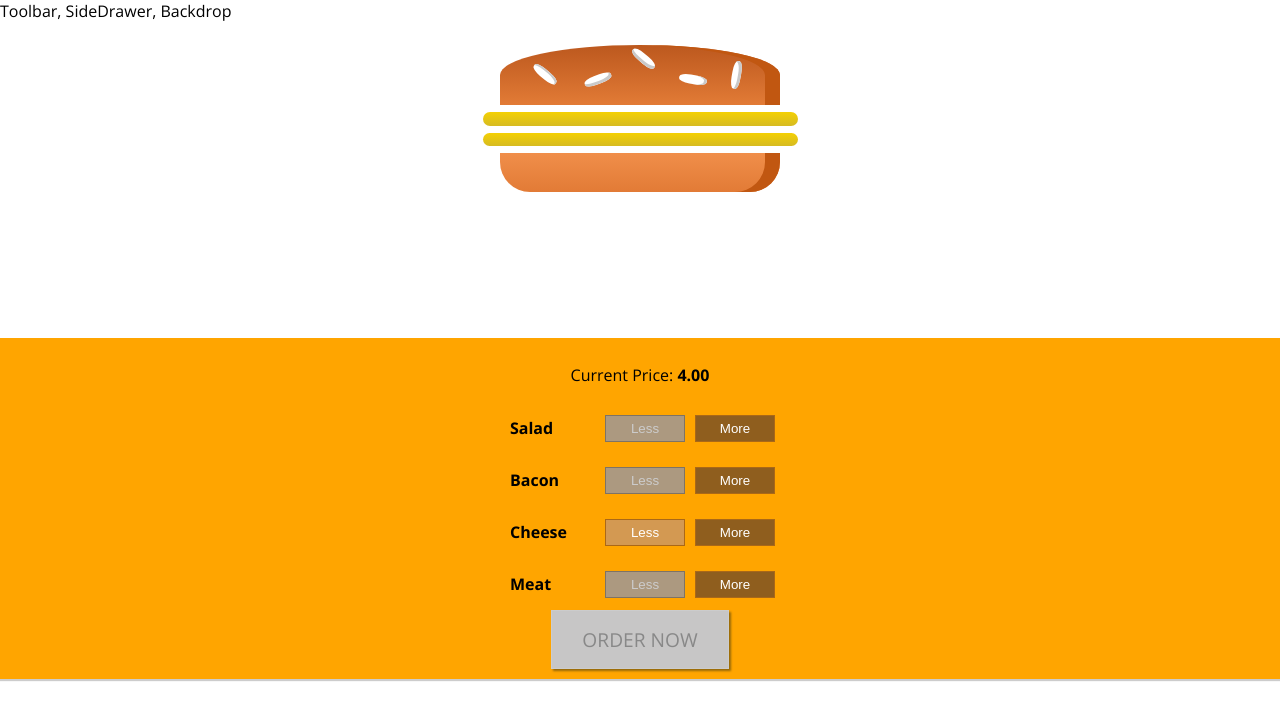
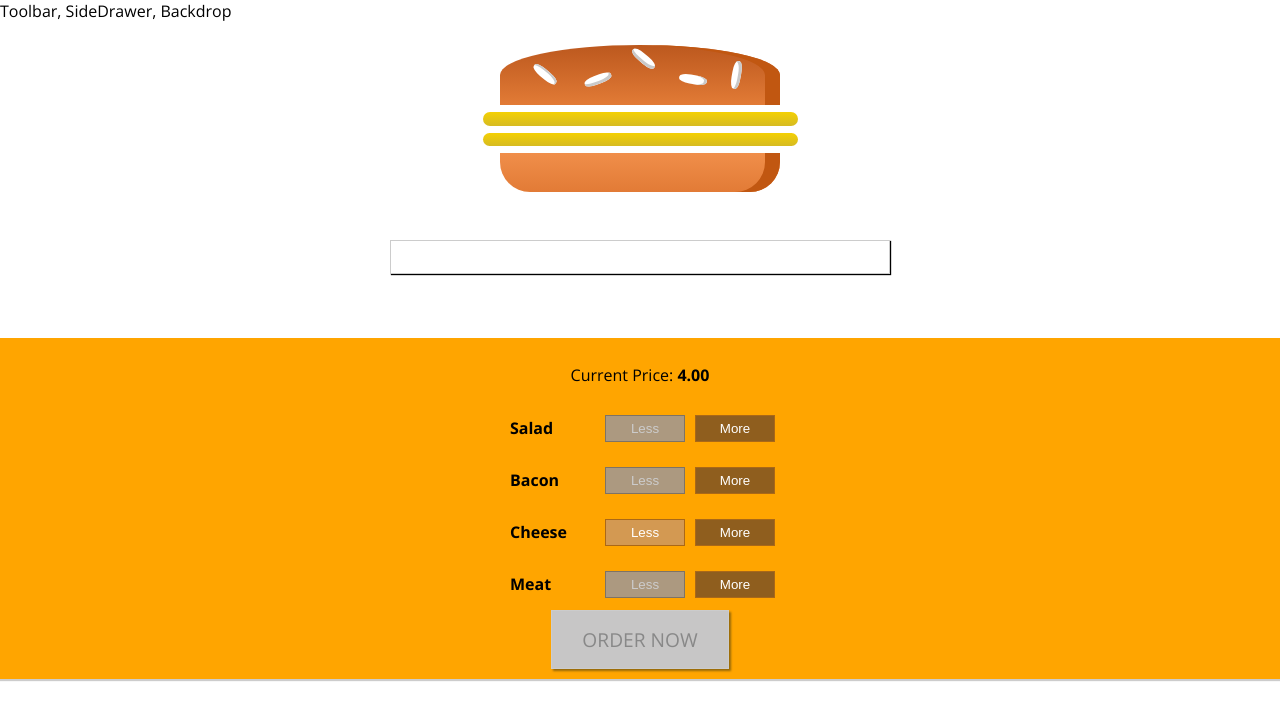
Before and after one commit to kikoseijo/React-Burger-App, a React app: page / in a window 1280 px wide. Shown: the top 720 px of the page. Built offline with nearby package versions, Linux system fonts and the light colour scheme.

Commit message:
Lessson 120

```diff
--- /dev/null
+++ b/src/components/UI/Modal/Modal.css
@@ -0,0 +1,20 @@
+.Modal {
+    position: fixed;
+    z-index: 500;
+    background-color: white;
+    width: 70%;
+    border: 1px solid #ccc;
+    box-shadow: 1px 1px 1px black;
+    padding: 16px;
+    left: 15%;
+    top: 30%;
+    box-sizing: border-box;
+    transition: all 0.3s ease-out;
+}
+
+@media (min-width: 600px) {
+    .Modal {
+        width: 500px;
+        left: calc(50% - 250px);
+    }
+}
--- /dev/null
+++ b/src/components/UI/Modal/Modal.js
@@ -0,0 +1,10 @@
+import React from 'react';
+import classes from './Modal.css';
+
+const modal = (props) => (
+    <div className={classes.Modal}>
+        {props.children}
+    </div>
+);
+
+export default modal;
--- a/src/containers/BurgerBuilder/BurgerBuilder.js
+++ b/src/containers/BurgerBuilder/BurgerBuilder.js
@@ -3,6 +3,7 @@
 import Aux from '../../hoc/Aux';
 import Burger from './../../components/Burger/Burger';
 import BuildControls from '../../components/Burger/BuildControls/BuildControls';
+import Modal from '../../components/UI/Modal/Modal';
 
 const INGREDIENTS_PRICES = {
   salad: 0.5,
@@ -74,6 +75,7 @@
     }
     return (
         <Aux>
+            <Modal />
             <Burger ingredients={this.state.ingredients} />
             <BuildControls
               disabled={disabledInfo}
@@ -81,7 +83,6 @@
               purchasable={this.state.purchasable}
               ingredientRemoved={this.removeIngredientHandler}
               ingredientAdded={this.addIngredientHandler}/>
-
         </Aux>);
   }
 };
```
Also changed, not shown: src/components/Burger/OrderSumary/OrderSumary.js (added, +21 -0 lines), src/components/UI/Backdrop/Backdrop.js (added).
